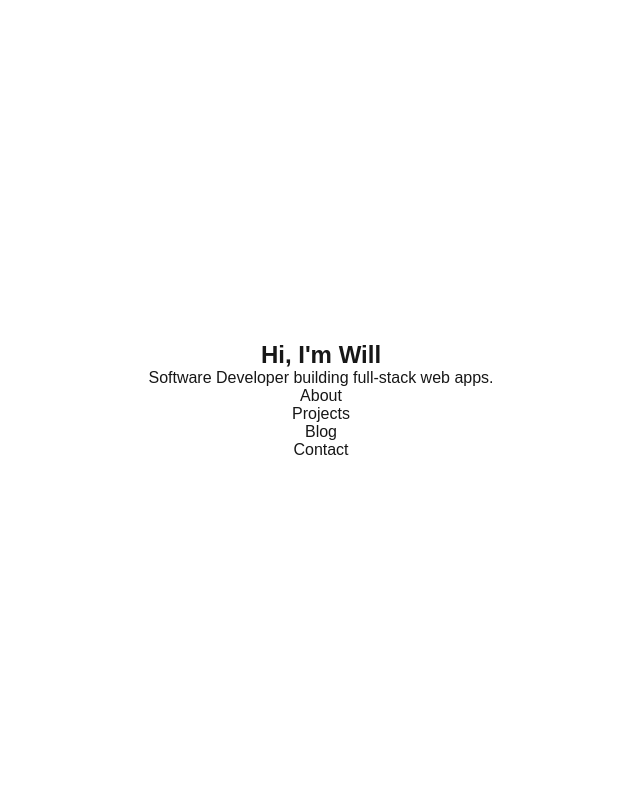
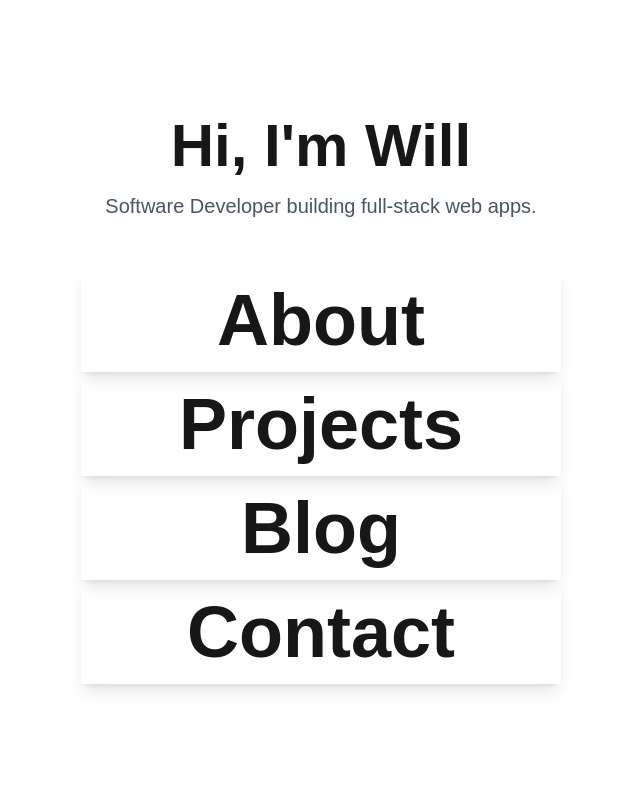
Before and after one commit to williamsteffens/portfolio, a Next.js app: page / in a window 1280 px wide. Shown: the top 800 px of the page, without its empty margins (319-959 px from the left). Built offline with nearby package versions, Linux system fonts and the light colour scheme.

Commit message:
FIX dependency fix for tailwind and import in css file in order to adhere to tailwind + nextjs setup (https://tailwindcss.com/docs/installation/framework-guides/nextjs)

```diff
--- a/package.json
+++ b/package.json
@@ -10,6 +10,7 @@
   },
   "dependencies": {
     "@tailwindcss/postcss": "^4.1.11",
+    "tailwindcss": "^4.1.11",
     "next": "15.4.5",
     "react": "19.1.0",
     "react-dom": "19.1.0"
--- a/src/app/globals.css
+++ b/src/app/globals.css
@@ -1,6 +1,4 @@
-@tailwind base;
-@tailwind components;
-@tailwind utilities;
+@import "tailwindcss";
 
 :root {
   --background: #ffffff;
@@ -12,6 +10,10 @@
     --background: #0a0a0a;
     --foreground: #ededed;
   }
+}
+
+html {
+  scroll-behavior: smooth;
 }
 
 html,
@@ -28,10 +30,26 @@ body {
   -moz-osx-font-smoothing: grayscale;
 }
 
+/* Hide scrollbar */
+/* Apply to any scrollable element */
+html,
+body {
+  overflow: auto;              /* enable scrolling */
+  -ms-overflow-style: none;    /* IE and Edge */
+  scrollbar-width: none;       /* Firefox */
+}
+/* Chrome, Safari, Opera */
+html::-webkit-scrollbar,
+body::-webkit-scrollbar {
+  display: none;
+}
+
+
+
 * {
-  box-sizing: border-box;
+  /* box-sizing: border-box;
   padding: 0;
-  margin: 0;
+  margin: 0; */
 }
 
 a {
```
